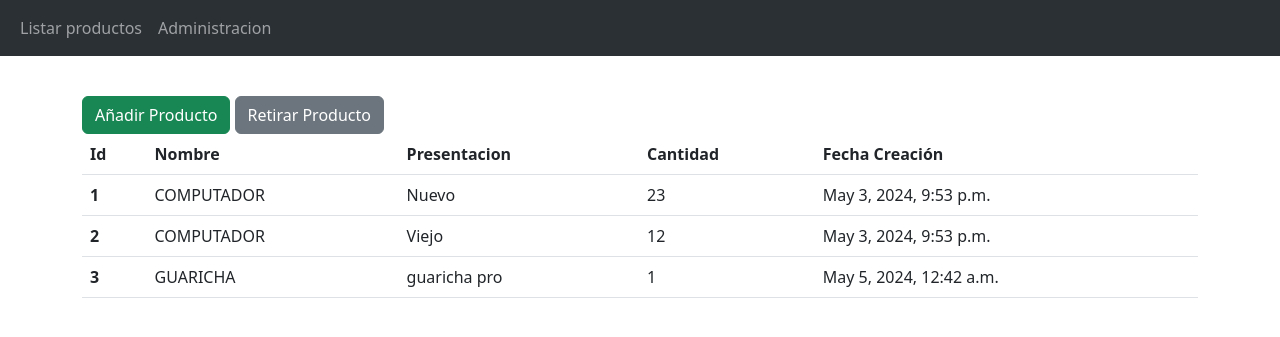
After one commit to valperz/Proyecto-MPA, a Django app: page /productos/ in a window 1280 px wide. The commit adds this page. Shown: the top 337 px of the page. Run offline with Django 5.2, Linux system fonts and the light colour scheme; data comes from the database, SQL or seed files in the repository; some libraries are stand-ins or nearby versions.

Commit message:
Add files via upload

```diff
--- a/Mpa/Mpa/settings.py
+++ b/Mpa/Mpa/settings.py
@@ -58,7 +58,7 @@ ROOT_URLCONF = 'Mpa.urls'
 TEMPLATES = [
     {
         'BACKEND': 'django.template.backends.django.DjangoTemplates',
-        'DIRS': [os.path.join(BASE_DIR,'commons/templates')],
+        'DIRS': [os.path.join(BASE_DIR,'commons/templates'), os.path.join(BASE_DIR,'productos/templates')],
         'APP_DIRS': True,
         'OPTIONS': {
             'context_processors': [
--- a/Mpa/Mpa/urls.py
+++ b/Mpa/Mpa/urls.py
@@ -19,5 +19,6 @@ from django.urls import path,include
 
 urlpatterns = [
     path('',include('commons.urls')),
+    path('productos/',include('productos.urls')),
     path('admin/', admin.site.urls),
 ]
--- a/Mpa/commons/templates/base.html
+++ b/Mpa/commons/templates/base.html
@@ -23,7 +23,7 @@
         <div class="collapse navbar-collapse" id="navbarSupportedContent">
           <ul class="navbar-nav me-auto mb-2 mb-lg-0">
             <li class="nav-item">
-              <a class="nav-link" aria-current="page" href="#">Listar productos</a>
+              <a class="nav-link" aria-current="page" href="{% url 'listar' %}">Listar productos</a>
             </li>
             <li class="nav-item">
               <a class="nav-link" href="{% url 'admin:index' %}">Administracion</a>
--- a/Mpa/productos/models.py
+++ b/Mpa/productos/models.py
@@ -12,12 +12,11 @@ class Producto(models.Model):
     cantidad= models.IntegerField()
     fecha_creacion = models.DateTimeField()
 
+
     def __str__(self):
         return self.nombre
 
 class cambio_stock(models.Model):
-    ref_producto= models.ForeignKey(Producto,on_delete=models.CASCADE)
+    nombre = models.ForeignKey(Producto,on_delete=models.CASCADE)
     cantidad=models.IntegerField()
-    tipo_cambio= models.CharField(max_length=20)
     comentario=models.CharField(max_length=100)
-    fecha=models.DateTimeField()
--- /dev/null
+++ b/Mpa/productos/templates/listar.html
@@ -0,0 +1,34 @@
+{% extends 'base.html' %}
+
+{%block extrahead %}
+<title>home</title>
+{% endblock extrahead%}
+{% block content %}
+<a type="button" class="btn btn-success" href="{% url 'agregarStock' %}">Añadir Producto</a>
+<a type="button" class="btn btn-secondary" href="{% url 'quitarStock' %}">Retirar Producto</a>
+<table class="table">
+    <thead>
+      <tr>
+        <th scope="col">Id</th>
+        <th scope="col">Nombre</th>
+        <th scope="col">Presentacion</th>
+        <th scope="col">Cantidad</th>
+        <th scope="col">Fecha Creación</th>
+
+      </tr>
+
+    </thead>
+    <tbody>
+      {% for producto in page_obj %}
+      <tr>
+        <th scope="row">{{ producto.id }}</th>
+        <td>{{ producto.nombre|upper }}</td>
+        <td>{{ producto.presentacion}}</td>
+        <td>{{ producto.cantidad}}</td>
+        <td>{{ producto.fecha_creacion }}</td>
+
+      </tr>
+      {% endfor %}
+    </tbody>
+  </table>
+{% endblock content%}
--- /dev/null
+++ b/Mpa/productos/urls.py
@@ -0,0 +1,11 @@
+from django.urls import path
+
+from . import views
+
+urlpatterns = [
+    #ruta, vista, nombre interno
+    path('',views.listar, name='listar'),
+    path('añadir/',views.agregarStock, name='agregarStock'),
+    path('quitar/',views.quitarStock, name='quitarStock'),
+
+]
--- a/Mpa/productos/views.py
+++ b/Mpa/productos/views.py
@@ -1,3 +1,74 @@
-from django.shortcuts import render
+from django.shortcuts import redirect,get_object_or_404
+from django.http import HttpResponse
+from django.template import loader
+from django.core.paginator import Paginator
+from datetime import datetime
+
+from .forms import ProductoForm
+from .models import Producto
+
 
 # Create your views here.
+def listar(request):
+     #Consultar productos
+    productos_list = Producto.objects.all()
+    #Configurar paginación cada 10 productos
+    paginator = Paginator(productos_list, 10)
+
+    #Obtener página
+    page_number = request.GET.get('page',0)
+    page_obj = paginator.get_page(page_number)
+
+    #Obtener el template
+    template = loader.get_template("listar.html")
+    #Agregar el contexto
+    context = {"page_obj": page_obj}
+    #Retornar respuesta http
+    return HttpResponse(template.render(context,request))
+
+def agregarStock(request):
+    #Obtener el template
+    template = loader.get_template("agregarStock.html")
+    #Generar Formulario
+    if request.method == "POST":
+        form = ProductoForm(request.POST or None, request.FILES)
+        if form.is_valid():
+            #obtener datos del formulario
+            producto_nuevo = form.save(commit=False)
+            #Asignar fecha de creación
+            producto_nuevo.fecha_creacion = datetime.now()
+            #Guardar Producto
+            producto_nuevo.save()
+            return redirect('listar')
+    else:
+        form = ProductoForm()
+    #Crear contexto
+    context = {}
+    context['form'] = form
+
+    #Retornar respuesta http
+    return HttpResponse(template.render(context,request))
+
+
+
+def quitarStock(request):
+    #Obtener el template
+    template = loader.get_template("quitarStock.html")
+    #Generar Formulario
+    if request.method == "POST":
+        form = ProductoForm(request.POST or None, request.FILES)
+        if form.is_valid():
+            #obtener datos del formulario
+            producto_nuevo = form.save(commit=False)
+            #Asignar fecha de creación
+            producto_nuevo.fecha_creacion = datetime.now()
+            #Guardar Producto
+            producto_nuevo.save()
+            return redirect('listar')
+    else:
+        form = ProductoForm()
+    #Crear contexto
+    context = {}
+    context['form'] = form
+    #Retornar respuesta http
+    return HttpResponse(template.render(context,request))
```
Also changed, not shown: Mpa/productos/forms.py (added, +43 -0 lines), Mpa/productos/templates/agregarStock.html (added, +27 -0 lines), Mpa/productos/templates/quitarStock.html (added, +27 -0 lines), Mpa/db.sqlite3, Mpa/productos/migrations/0002_rename_ref_producto_cambio_stock_nombre_and_more.py (added).
